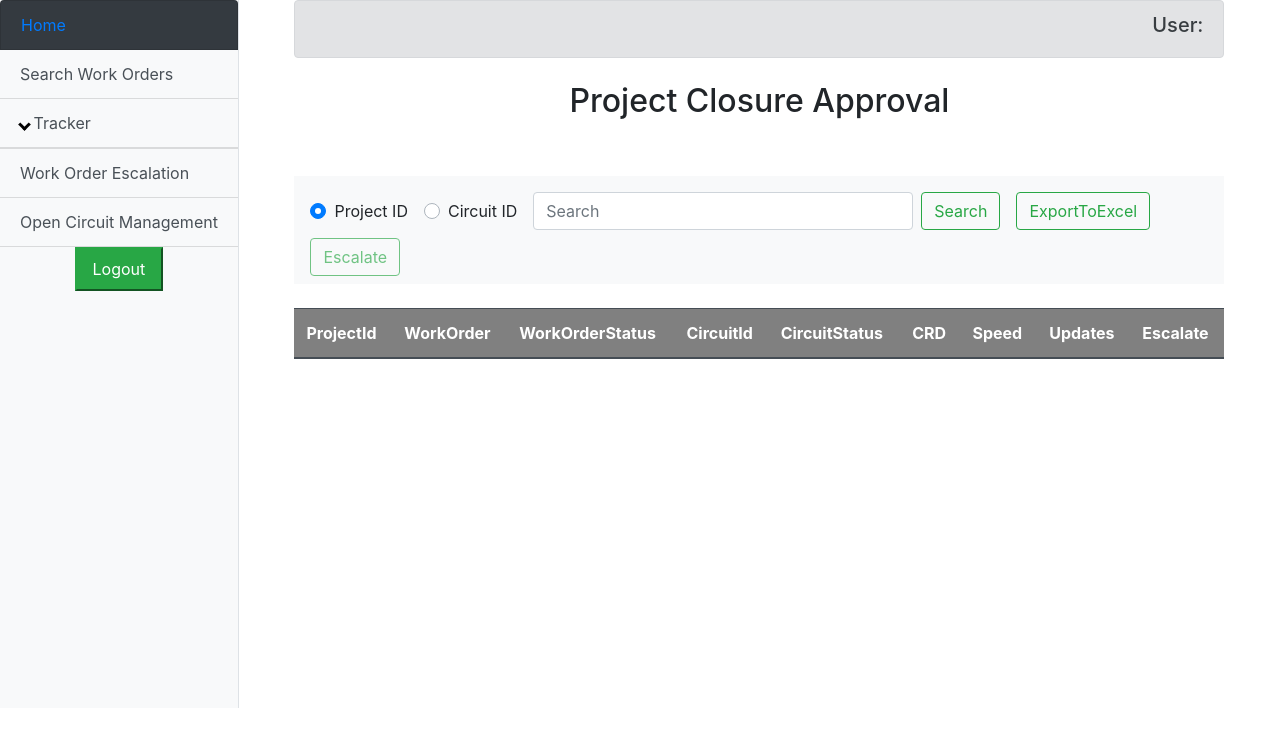
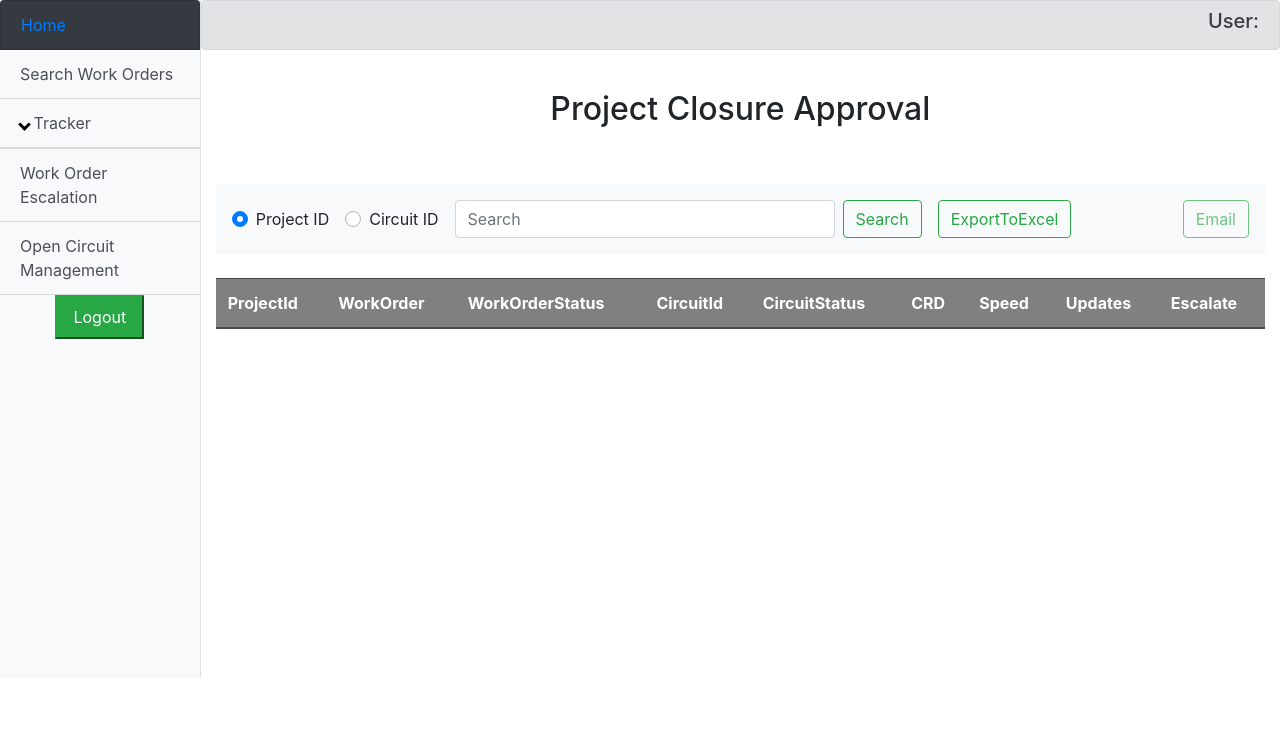
Before and after one commit to itisvivek/SOW4, a Django app: page /Home/ProjectClosureApproval in a window 1280 px wide. Shown: the top 747 px of the page. Run offline with Django 3.2, Linux system fonts and the light colour scheme; lists and menus that the app fills with data are empty; parts of the project's set-up code (start-up, migrations or seed data) failed here and were passed over; some libraries are stand-ins or nearby versions.

Commit message:
ui changes and outlook to,subject, body updated also closure approval request logic updated

```diff
--- a/Django-master/mysite/Home/templates/Base.html
+++ b/Django-master/mysite/Home/templates/Base.html
@@ -34,6 +34,17 @@
     <!-- Bootstrap CSS -->
     <link rel="stylesheet" href="https://stackpath.bootstrapcdn.com/bootstrap/4.4.1/css/bootstrap.min.css"
           integrity="sha384-Vkoo8x4CGsO3+Hhxv8T/Q5PaXtkKtu6ug5TOeNV6gBiFeWPGFN9MuhOf23Q9Ifjh" crossorigin="anonymous">
+    <!-- Optional JavaScript -->
+    <!-- jQuery first, then Popper.js, then Bootstrap JS -->
+    <script src="https://code.jquery.com/jquery-3.4.1.slim.min.js"
+            integrity="sha384-J6qa4849blE2+poT4WnyKhv5vZF5SrPo0iEjwBvKU7imGFAV0wwj1yYfoRSJoZ+n"
+            crossorigin="anonymous"></script>
+    <script src="https://cdn.jsdelivr.net/npm/popper.js@1.16.0/dist/umd/popper.min.js"
+            integrity="sha384-Q6E9RHvbIyZFJoft+2mJbHaEWldlvI9IOYy5n3zV9zzTtmI3UksdQRVvoxMfooAo"
+            crossorigin="anonymous"></script>
+    <script src="https://stackpath.bootstrapcdn.com/bootstrap/4.4.1/js/bootstrap.min.js"
+            integrity="sha384-wfSDF2E50Y2D1uUdj0O3uMBJnjuUD4Ih7YwaYd1iqfktj0Uod8GCExl3Og8ifwB6"
+            crossorigin="anonymous"></script>
 </head>
 
 <body>
@@ -45,9 +56,6 @@
     <!-- Sidebar -->
 
     <div class="bg-light border-right col-xl-2.8 " id="sidebar-wrapper">
-
-        {#    <div class="bg-light border-right col-xl-3 " id="sidebar-wrapper">#}
-
         <a href="/Home" class="list-group-item list-group-item-action bg-dark text-primary sidebar-heading">Home</a>
         <div class="list-group list-group-flush ">
             <a href="/Home/SearchWo" class="list-group-item list-group-item-action bg-light">Search Work Orders</a>
@@ -79,25 +87,23 @@
     <!-- /#sidebar-wrapper -->
 
     <!-- Page Content -->
-
-    <div class="container-fluid col-xl-9">
-        <div class="alert alert-secondary" role="alert">
-            <h5 style="text-align:right"> User: {{ Username }} </h5>
-
+    <div class="container">
+        <div class="row">
+            <div class="container alert alert-secondary py-2" role="alert">
+                <h5 class =" "style="text-align:right"> User: {{ Username }} </h5>
+            </div>
+            <div class="container">
+                <h1 class="mt-4"></h1>
+                {% block content %}
+                {% endblock %}
+            </div>
+        </div>
     </div>
-        <h1 class="mt-4"></h1>
-        {% block content %}
-        {% endblock %}
-    </div>
-
     <!-- /#page-content-wrapper -->
 
 </div>
 <!-- /#wrapper -->
 
-<!-- Bootstrap core JavaScript -->
-<script src="vendor/jquery/jquery.min.js"></script>
-<script src="vendor/bootstrap/js/bootstrap.bundle.min.js"></script>
 
 <!-- Menu Toggle Script -->
 <script>
@@ -107,17 +113,7 @@
     });
 </script>
 
-<!-- Optional JavaScript -->
-<!-- jQuery first, then Popper.js, then Bootstrap JS -->
-<script src="https://code.jquery.com/jquery-3.4.1.slim.min.js"
-        integrity="sha384-J6qa4849blE2+poT4WnyKhv5vZF5SrPo0iEjwBvKU7imGFAV0wwj1yYfoRSJoZ+n"
-        crossorigin="anonymous"></script>
-<script src="https://cdn.jsdelivr.net/npm/popper.js@1.16.0/dist/umd/popper.min.js"
-        integrity="sha384-Q6E9RHvbIyZFJoft+2mJbHaEWldlvI9IOYy5n3zV9zzTtmI3UksdQRVvoxMfooAo"
-        crossorigin="anonymous"></script>
-<script src="https://stackpath.bootstrapcdn.com/bootstrap/4.4.1/js/bootstrap.min.js"
-        integrity="sha384-wfSDF2E50Y2D1uUdj0O3uMBJnjuUD4Ih7YwaYd1iqfktj0Uod8GCExl3Og8ifwB6"
-        crossorigin="anonymous"></script>
+
 
 </body>
 
--- a/Django-master/mysite/Home/templates/Home.html
+++ b/Django-master/mysite/Home/templates/Home.html
@@ -9,11 +9,11 @@
 
     <div id="page-content-wrapper">
         <div class="container-fluid mr-4 ml-1">
-            <h1 class="container-fluid my-4" align="middle"><B>My Dashboard</B></h1>
+            <h1 class="container-fluid my-4" style='text-align:center'><B>My Dashboard</B></h1>
 
 {#            {% block content %}#}
                 <div class="shadow p-3 mb-5 bg-white rounded">
-                    <table style="border: 1px solid transparent" border="1" bordercolor="white" align="middle">
+                    <table style="border: 1px solid transparent" border="0" bordercolor="white" align="middle">
                         <tr align="left">
                             <th></th>
                             <th>Total number of circuits</th>
--- a/Django-master/mysite/ProjectClosureApproval/templates/ClosureApproval.html
+++ b/Django-master/mysite/ProjectClosureApproval/templates/ClosureApproval.html
@@ -33,6 +33,15 @@ form-inline {
 <h2>Project Closure Approval</h2>
 </div>
 
+    {% if res != 0 %}
+        <div class="alert alert-warning alert-dismissible fade show" role="alert">
+            Project/circuit searched is not completed/closed
+            <button type="button" class="close" data-dismiss="alert" aria-label="Close">
+                <span aria-hidden="true">&times;</span>
+            </button>
+        </div>
+    {% endif %}
+
 <br/>
 <br/>
 <nav class="navbar navbar-light bg-light ">
@@ -49,8 +58,8 @@ form-inline {
     </div>
 
     <input class="form-control mr-sm-2 my-2 " style="width:380px" name="text" type="search" placeholder="Search" aria-label="Search">
-    <button class="btn btn-outline-success my-2 my-sm-0" id ="search" type="submit" name="Search" value="Search">Search</button>
-    <button type="submit" name='Search1 'class="btn btn-outline-success mx-3" onchange="document.getElementById('search').disabled = !this.click  value="Export">ExportToExcel</button>
+    <button class="btn btn-outline-success my-2 my-sm-0" id ="search" onclick="document.getElementById('search').enabled = true" type="submit" name="Search" value="Search">Search</button>
+    <button type="submit"  id ="search1" name='Search1 'class="btn btn-outline-success mx-3" value="Export"  >ExportToExcel</button>
 
 </form>
 
@@ -62,16 +71,17 @@ form-inline {
 
                 for(i =0; i< a.length; i++){
                     temp =String(a[i].value)
-                    console.log((temp.split(',')[0]))
+                    console.log(String(a[i].value))
+                    //console.log((temp.split(',')[0]))
 
                     if(a[i].checked == true)
                     {   try{
                                   var theApp = new ActiveXObject("Outlook.Application");
                                   var objNS = theApp.GetNameSpace('MAPI');
                                   var theMailItem = theApp.CreateItem(0); // value 0 = MailItem
-                                  theMailItem.to = (a[i].value);
-                                  theMailItem.Subject = (a[i].value);
-                                  theMailItem.Body = (a[i].value);
+                                  theMailItem.to = ("user@infosys.com");
+                                  theMailItem.Subject = ("Project Closure approval request");
+                                  theMailItem.Body = ("Record details :" +  a[i].value);
                                   theMailItem.display();
                               }
                               catch (err) {
@@ -81,7 +91,7 @@ form-inline {
                 }
         }
     </script>
-    <button id="Escalate"  name='Escalate_Button 'class="btn btn-outline-success"  onclick="sendEmail()" disabled >Escalate</button>
+    <button id="Escalate"  name='Escalate_Button 'class="btn btn-outline-success"  onclick="sendEmail()" disabled >Email</button>
 </div>
 </nav>
 
@@ -112,14 +122,13 @@ form-inline {
                     <td>{{item.CRD}}</td>
                     <td>{{item.Speed}}</td>
                     <td>{{item.Updates}}</td>
-            <td><input type="checkbox"  class = "Email" name="team" value="{{item.CircuitId}}"  onchange="document.getElementById('Escalate').disabled = !this.checked;"/></td>
+                    <td><input type="checkbox"  class = "Email" name="team"
+                               value="{{item.ProjectId}},{{item.WorkOrder}},{{item.WorkOrderStatus}},{{item.SvcNo}},{{item.SvcOrderStatus}},{{item.CRD}},{{item.Speed}},{{item.Updates}}"
+                               onchange="document.getElementById('Escalate').disabled = !this.checked;"/></td>
 
                 </tr>
             {% endfor %}
         </table>
-
-
-
     </div>
 
 
--- a/Django-master/mysite/ProjectClosureApproval/views.py
+++ b/Django-master/mysite/ProjectClosureApproval/views.py
@@ -21,14 +21,26 @@ def ClosureApproval(request):
                 return redirect('/')
             Button_Criteria=request.POST.get('Search', 'Search1')
             if Button_Criteria=='Search':
-
+                res=1
                 searchcriteria = request.POST.get('Criteria', 'ProjectId')
                 searchvalue = request.POST.get('text')
                 if searchcriteria == 'ProjectId':
-                    P = Pegasus.objects.filter(ProjectId=searchvalue,WorkOrderStatus='CLOSED')
+                    res = Pegasus.objects.filter(ProjectId=searchvalue,WorkOrderStatus='OPEN').count()
+                    if res == 0:
+                        P = Pegasus.objects.filter(ProjectId=searchvalue)
+                        params = {'data': P, 'Username': username, 'res': res}
+                    else:
+                        params = {'Username': username, 'res': res}
+
                 else:
-                    P = Pegasus.objects.filter(SvcNo=searchvalue,WorkOrderStatus='CLOSED')
-                params = {'data' : P,'Username':username}
+                    res = Pegasus.objects.filter(SvcNo=searchvalue, WorkOrderStatus='OPEN').count()
+                    if res == 0:
+                        P = Pegasus.objects.filter(SvcNo=searchvalue,WorkOrderStatus='CLOSED')
+                        params = {'data': P, 'Username': username, 'res': res}
+                    else:
+                        params = {'Username': username, 'res': res}
+
+
                 return render(request,'ClosureApproval.html',params)
             else:
                 print(searchcriteria)
@@ -76,4 +88,4 @@ def ClosureApproval(request):
 
     else:
         #print(request.GET.get())
-        return render(request,'ClosureApproval.html',{'Username':username})
+        return render(request,'ClosureApproval.html',{'Username':username, 'res': 0})
```
Also changed, not shown: Django-master/mysite/BillingStatusTracker/templates/BillingTracker.html (+4 -9 lines), Django-master/mysite/WorkOrderEscalation/templates/WorkOrderEscalation.html (+7 -6 lines), Django-master/mysite/db.sqlite3. Lines whose indentation alone changed are shown as unchanged.
